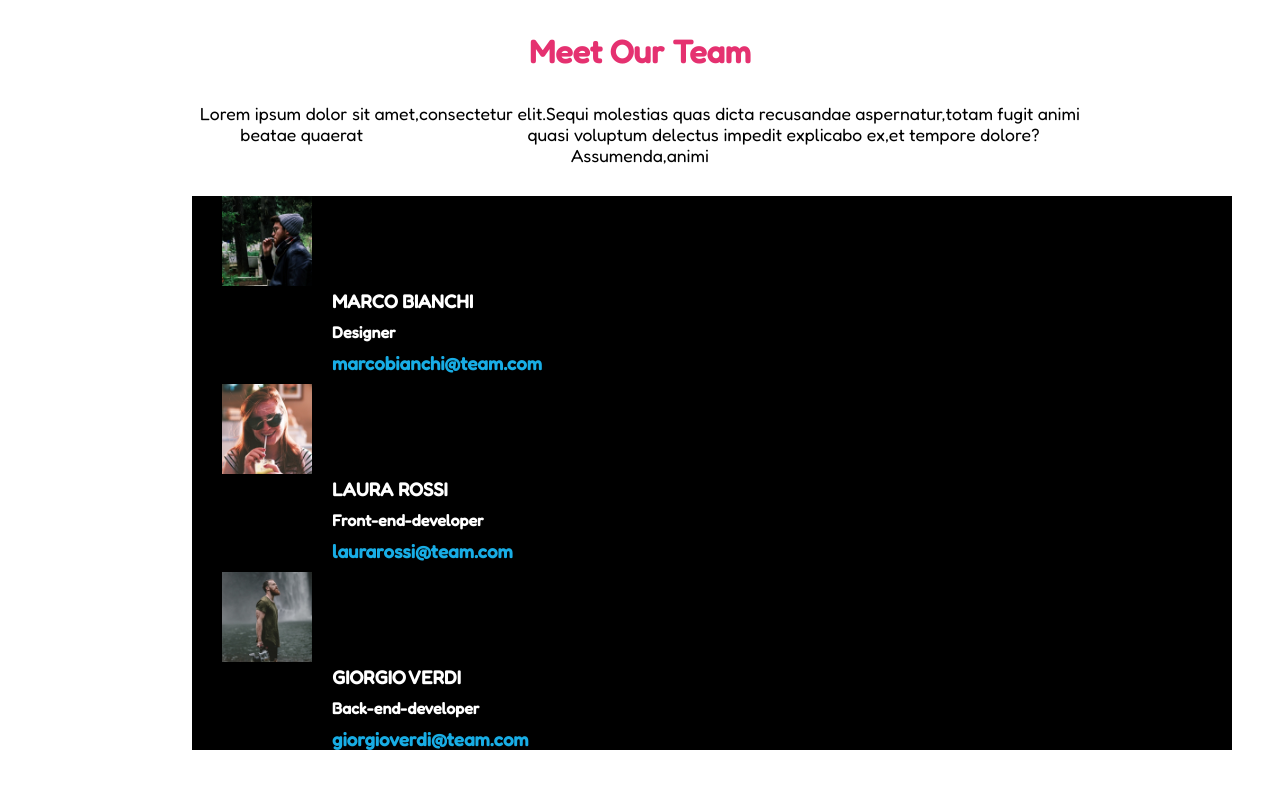
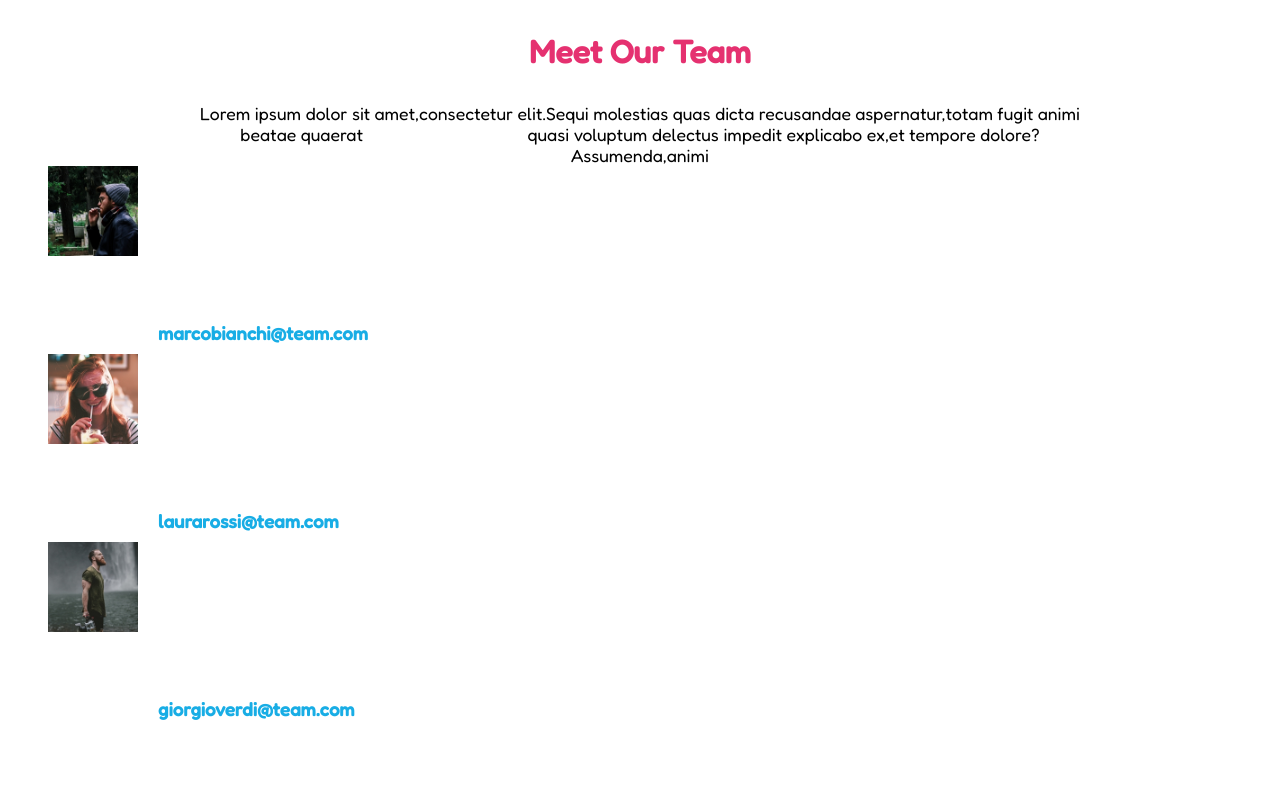
Before and after one commit to ItsKristian01/html-css-float-cards, a plain HTML site: page index.html in a window 1280 px wide. Drawn offline with Linux system fonts and the light colour scheme.

Commit message:
add: fix wip

```diff
--- a/css/style.css
+++ b/css/style.css
@@ -38,11 +38,9 @@ span {
 /* Text centering */
 
 .column {
-    margin-top: 30px;
-    width: 65rem;
-    padding: 0px 30px;
-    text-align: left;
-    background-color:black
+    float: left;
+    width: calc(100 / 3);
+
      /* Debug */
     /* border: 3px solid black;
     height: 100px; */
@@ -71,3 +69,7 @@ h3, h4{
     clear: both;
     display: table;
 }
+
+.card {
+    float: left;
+}
--- a/index.html
+++ b/index.html
@@ -10,16 +10,21 @@
     <link href="https://fonts.googleapis.com/css2?family=Fredoka:wght@400;500&display=swap" rel="stylesheet">
 </head>
 <body>
-    <main class="container">
+    <main>
         <!-- Title -->
-       <section>
+       <section class="section">
+        <div class="container">
             <h1>Meet Our Team</h1>
             <p> Lorem ipsum dolor sit amet,consectetur elit.Sequi molestias quas dicta recusandae aspernatur,totam fugit animi beatae quaerat <span> quasi voluptum delectus impedit explicabo ex,et tempore dolore? Assumenda,animi </span> </p>
+        </div>
+
        </section>
         <!-- /Title -->
-        <div class="clearfix::after">
         <div class="column">
+            <div class="container">
                 <!-- First Card -->
+                <div class="card">
+                    <div class="clearfix">
                         <img src="img/male1.png" alt="">
                         <h3>MARCO BIANCHI</h3>
                         <h4>Designer</h4>
@@ -38,6 +43,9 @@
                          <h3 class="email">giorgioverdi@team.com</h3>
                       <!-- /Third card -->
                     </div>
+
+                </div>
+            </div>
         </div>
     </main>
 
```
Lines whose indentation alone changed are shown as unchanged.
